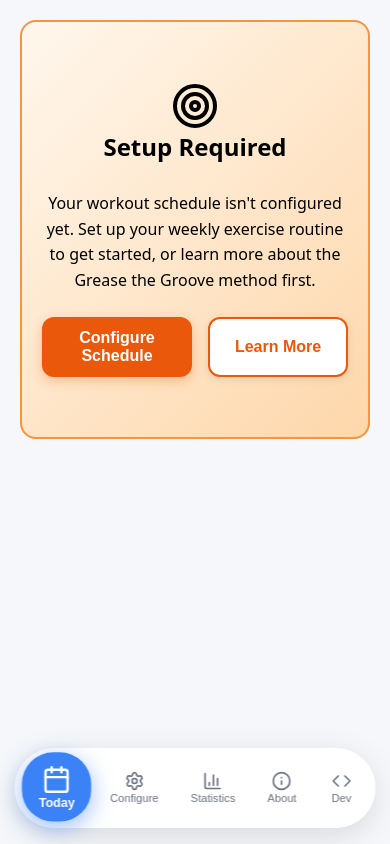
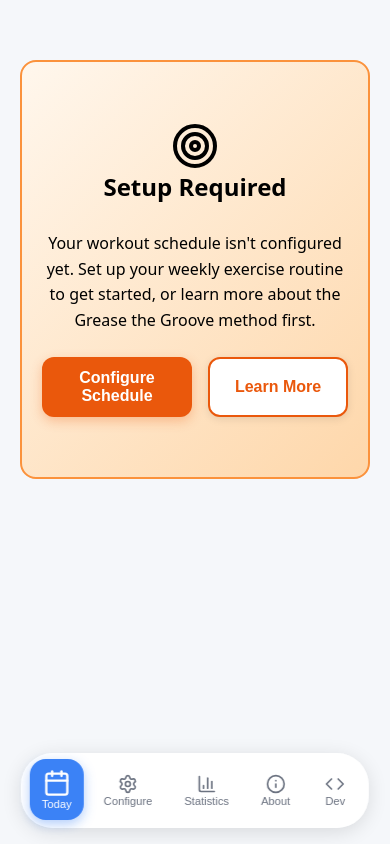
Before and after one commit to Brunomachadob/gtg, a React (Vite) app: page /#today in a window 390 px wide. Built offline with nearby package versions, Linux system fonts and the light colour scheme.

Commit message:
some stuff

```diff
--- a/src/components/About/About.css
+++ b/src/components/About/About.css
@@ -18,8 +18,8 @@
 .about-inner {
   margin: 0;
   padding: 20px;
-  padding-top: 40px;
-  padding-bottom: 120px; /* Space for navigation */
+  padding-top: 40px; /* Extra top padding for the fixed header */
+  padding-bottom: 90px; /* Space for navigation */
 }
 
 /* Hero Section */
--- a/src/components/Config/Config.css
+++ b/src/components/Config/Config.css
@@ -1,7 +1,14 @@
 .config-page {
   margin: 0;
-  padding: 20px; /* Add padding to prevent content from hiding behind header */
+  padding: 20px;
   padding-top: 40px; /* Extra top padding for the fixed header */
+  padding-bottom: 90px; /* Space for navigation */
+  height: 100vh;
+  overflow-y: auto;
+  overflow-x: hidden;
+  /* Firefox scrollbar styling */
+  scrollbar-width: thin;
+  scrollbar-color: #c1c1c1 #f1f1f1;
 }
 
 .config-section {
@@ -126,7 +133,6 @@
 
   .day-card {
     padding: 16px;
-    min-height: 140px;
   }
 
   .day-name {
@@ -147,7 +153,6 @@
 
   .day-card {
     padding: 14px;
-    min-height: 120px;
   }
 }
 
--- a/src/components/Developer/Developer.css
+++ b/src/components/Developer/Developer.css
@@ -1,10 +1,36 @@
 .developer-page {
+  padding: 20px;
+  padding-top: 40px; /* Extra top padding for the fixed header */
+  padding-bottom: 100px; /* Extra space for navigation */
+  background: #f5f7fa;
+  min-height: 100vh;
   height: 100vh;
-  display: flex;
-  flex-direction: column;
-  padding: 20px;
-  background: #f5f7fa;
   overflow-y: auto;
+  overflow-x: hidden;
+  box-sizing: border-box;
+  /* Firefox scrollbar styling */
+  scrollbar-width: thin;
+  scrollbar-color: #c1c1c1 #f1f1f1;
+}
+
+/* Custom scrollbar styling for webkit browsers */
+.developer-page::-webkit-scrollbar {
+  width: 8px;
+}
+
+.developer-page::-webkit-scrollbar-track {
+  background: #f1f1f1;
+  border-radius: 4px;
+}
+
+.developer-page::-webkit-scrollbar-thumb {
+  background: #c1c1c1;
+  border-radius: 4px;
+  transition: background 0.2s ease;
+}
+
+.developer-page::-webkit-scrollbar-thumb:hover {
+  background: #a8a8a8;
 }
 
 .developer-header {
@@ -63,7 +89,6 @@
   flex-direction: column;
   gap: 24px;
   flex: 1;
-  padding-bottom: 100px; /* Space for navigation */
 }
 
 .developer-section {
--- a/src/components/Navigation/Navigation.css
+++ b/src/components/Navigation/Navigation.css
@@ -1,16 +1,16 @@
 .navigation {
   position: fixed;
-  bottom: 20px;
+  bottom: 12px;
   left: 50%;
   transform: translateX(-50%);
   display: flex;
   align-items: center;
-  gap: 12px;
-  padding: 6px 12px;
+  gap: 6px;
+  padding: 3px 6px;
   background: rgba(255, 255, 255, 0.95);
   backdrop-filter: blur(10px);
-  border-radius: 50px;
-  box-shadow: 0 8px 32px rgba(0, 0, 0, 0.12);
+  border-radius: 32px;
+  box-shadow: 0 4px 20px rgba(0, 0, 0, 0.12);
   border: 1px solid rgba(255, 255, 255, 0.2);
   z-index: 1000;
 }
@@ -20,42 +20,23 @@
   flex-direction: column;
   align-items: center;
   justify-content: center;
-  gap: 2px;
-  padding: 8px 12px;
+  gap: 1px;
+  padding: 5px 8px;
   border: none;
-  border-radius: 25px;
+  border-radius: 16px;
   background: transparent;
   cursor: pointer;
   transition: all 0.2s ease;
   font-weight: 500;
-  min-width: 60px;
+  min-width: 44px;
   color: #6b7280;
   position: relative;
-}
-
-/* Main button (Today) - bigger and more prominent */
-.navigation button.main-button {
-  padding: 10px 16px;
-  min-width: 80px;
-  transform: scale(1.1);
-  border-radius: 30px;
-}
-
-.navigation button.main-button span {
-  font-size: 0.85rem;
-  font-weight: 600;
 }
 
 .navigation button:hover {
   background: rgba(59, 130, 246, 0.1);
   color: #3b82f6;
   transform: translateY(-1px);
-}
-
-.navigation button.main-button:hover {
-  background: rgba(59, 130, 246, 0.1);
-  color: #3b82f6;
-  transform: scale(1.15) translateY(-2px);
 }
 
 .navigation button.active {
@@ -65,20 +46,8 @@
   box-shadow: 0 4px 12px rgba(59, 130, 246, 0.4);
 }
 
-.navigation button.main-button.active {
-  background: #3b82f6;
-  color: white;
-  transform: scale(1.1) translateY(-2px);
-  box-shadow: 0 6px 20px rgba(59, 130, 246, 0.5);
-}
-
 .navigation button.active:hover {
   background: #2563eb;
-}
-
-.navigation button.main-button.active:hover {
-  background: #2563eb;
-  transform: scale(1.15) translateY(-3px);
 }
 
 .navigation button span {
@@ -101,30 +70,7 @@
     gap: 2px;
   }
 
-  .navigation button.main-button {
-    padding: 12px 16px;
-    min-width: 65px;
-    transform: scale(1.05);
-  }
-
-  .navigation button.main-button:hover {
-    transform: scale(1.1) translateY(-1px);
-  }
-
-  .navigation button.main-button.active {
-    transform: scale(1.05) translateY(-1px);
-  }
-
-  .navigation button.main-button.active:hover {
-    transform: scale(1.1) translateY(-2px);
-  }
-
   .navigation button span {
     font-size: 0.7rem;
   }
-
-  .navigation button.main-button span {
-    font-size: 0.75rem;
-    font-weight: 600;
-  }
 }
--- a/src/components/Navigation/Navigation.tsx
+++ b/src/components/Navigation/Navigation.tsx
@@ -13,7 +13,7 @@ export function Navigation({ currentPage, onPageChange }: NavigationProps) {
   return (
     <nav className="navigation">
       <button
-        className={`main-button ${currentPage === 'today' ? 'active' : ''}`}
+        className={currentPage === 'today' ? 'active' : ''}
         onClick={() => onPageChange('today')}
       >
         <Calendar size={28} />
--- a/src/components/Statistics/Statistics.css
+++ b/src/components/Statistics/Statistics.css
@@ -1,12 +1,12 @@
 .statistics-page {
   padding: 20px;
+  padding-top: 40px; /* Extra top padding for the fixed header */
+  padding-bottom: 100px; /* Extra space for navigation */
   margin: 0 auto;
-  padding-top: 40px; /* Extra top padding for the fixed header */
-  padding-bottom: 120px; /* Space for navigation */
   height: 100vh;
   overflow-y: auto;
   overflow-x: hidden;
-  margin: 0;
+  box-sizing: border-box;
   /* Firefox scrollbar styling */
   scrollbar-width: thin;
   scrollbar-color: #c1c1c1 #f1f1f1;
--- a/src/components/Today/Today.css
+++ b/src/components/Today/Today.css
@@ -2,9 +2,16 @@
   height: 100vh;
   display: flex;
   flex-direction: column;
-  padding: 0 20px;
-  margin: 0;
-  overflow: hidden;
+  padding: 20px;
+  margin: 0 auto;
+  padding-top: 40px; /* Extra top padding for the fixed header */
+  padding-bottom: 90px; /* Space for navigation */
+  overflow-y: auto;
+  overflow-x: hidden;
+
+  /* Firefox scrollbar styling */
+  scrollbar-width: thin;
+  scrollbar-color: #c1c1c1 #f1f1f1;
 }
 
 /* Fixed Header containing progress counter */
```
